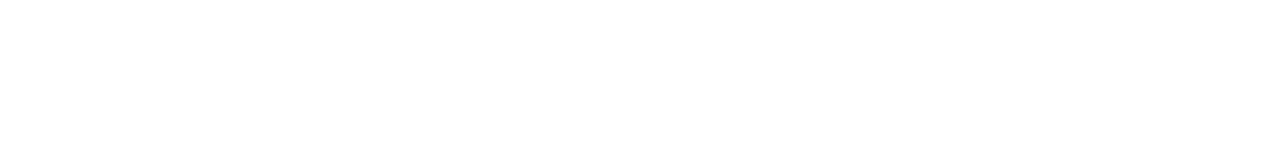
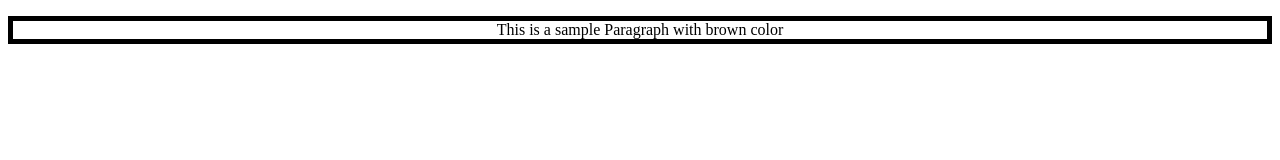
Before and after one commit to vikingwarior/JavaScript-Course, a website: page Harsh/27-Chaning-HTML-Classes/index.html in a window 1280 px wide. Drawn offline with Linux system fonts and the light colour scheme.

Commit message:
Learnt to manipulate classes of an HTML element object using JavaScript.

```diff
--- a/Harsh/27-Chaning-HTML-Classes/index.html
+++ b/Harsh/27-Chaning-HTML-Classes/index.html
@@ -9,6 +9,7 @@
 </head>
 
 <body>
+  <p class="brownText thickBorder">This is a sample Paragraph with brown color</p>
   <script src="script.js"></script>
 </body>
 
--- a/Harsh/27-Chaning-HTML-Classes/script.js
+++ b/Harsh/27-Chaning-HTML-Classes/script.js
@@ -0,0 +1,22 @@
+let t = document.getElementsByClassName("brownText thickBorder")[0];
+
+console.log("Displaying the element : " + t);
+
+// elementName.classList -> this method returns the all the classes that are attached to a given element in the form of an indexed list.
+console.log("Displaying the classList of HTML element :" + t.classList);
+
+// elementName.classList.add -> this method adds a class to the given element.
+t.classList.add("greenBackground");
+console.log("Using elementName.classList.add(greenBackground) method result: " + t.classList);
+
+// elementName.classList.remove -> this method removes a class from the given element.
+t.classList.remove("brownText");
+console.log("Using elementName.classList.remove(brownText) method result : " + t.classList);
+
+// elementName.classList.contains -> this method checks if the given element contains the given class or not.
+console.log(t.classList);
+console.log("Using elementName.classList.contains(greenBackground) method result: " + t.classList.contains("greenBackground"));
+
+// elementName.classList.toggle -> this method toggles the given class on the given element i.e. if the class is present on the element then it removes it and if the class is not present on the element then it adds it.
+t.classList.toggle("greenBackground");
+console.log("Using elementName.classList.toggle(greenBackground) method result: " + t.classList);
--- a/Harsh/27-Chaning-HTML-Classes/style.css
+++ b/Harsh/27-Chaning-HTML-Classes/style.css
@@ -1,6 +1,7 @@
 *{
-    margin: 0;
-    padding: 0;
+    /* margin: 0; */
+    /* padding: 0; */
+    text-align: center;
 }
 
 .redBackground{
@@ -18,3 +19,7 @@
 .brownText{
     color: brown;
 }
+
+.thickBorder{
+    border: 5px solid black;
+}
```
